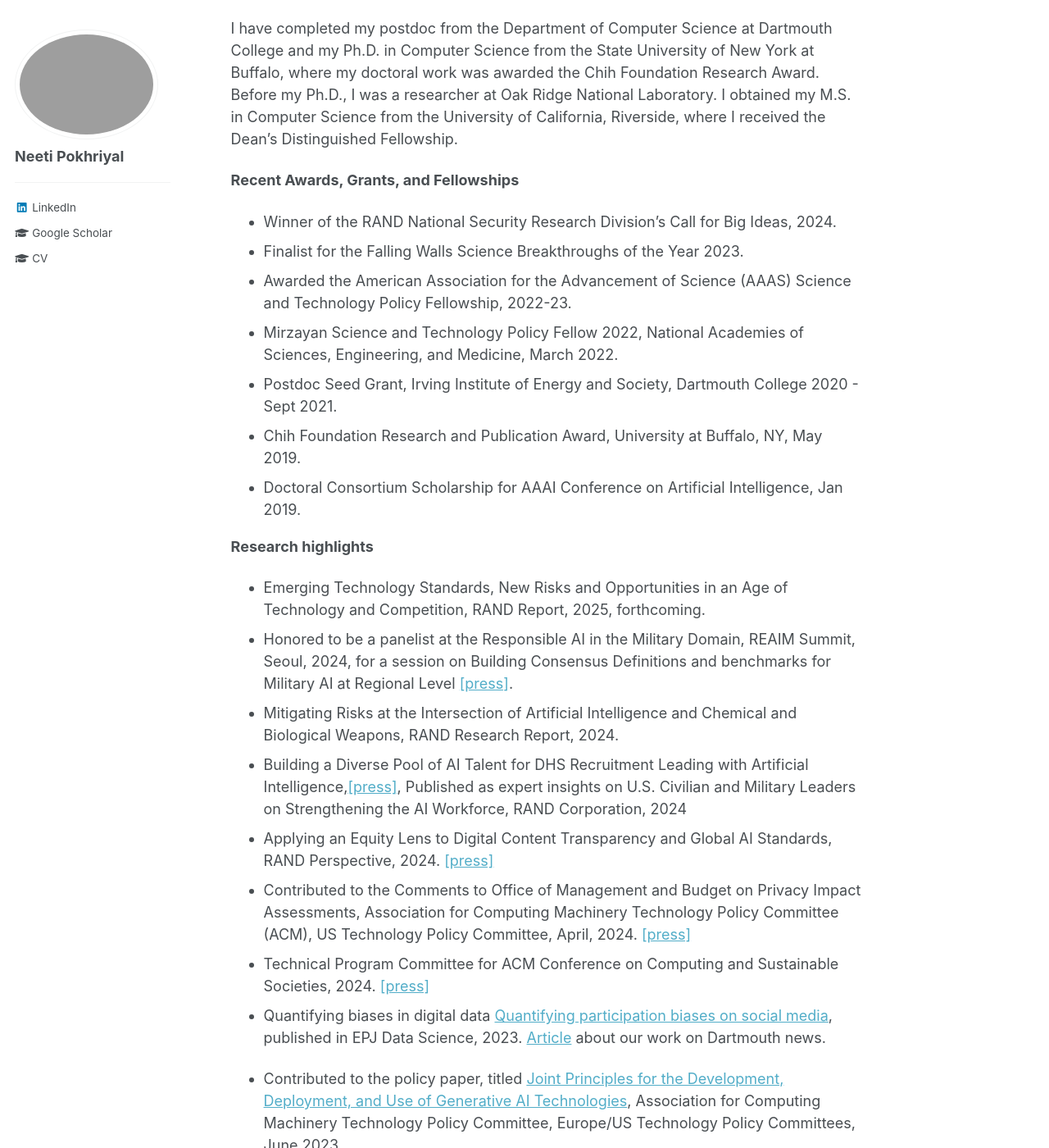
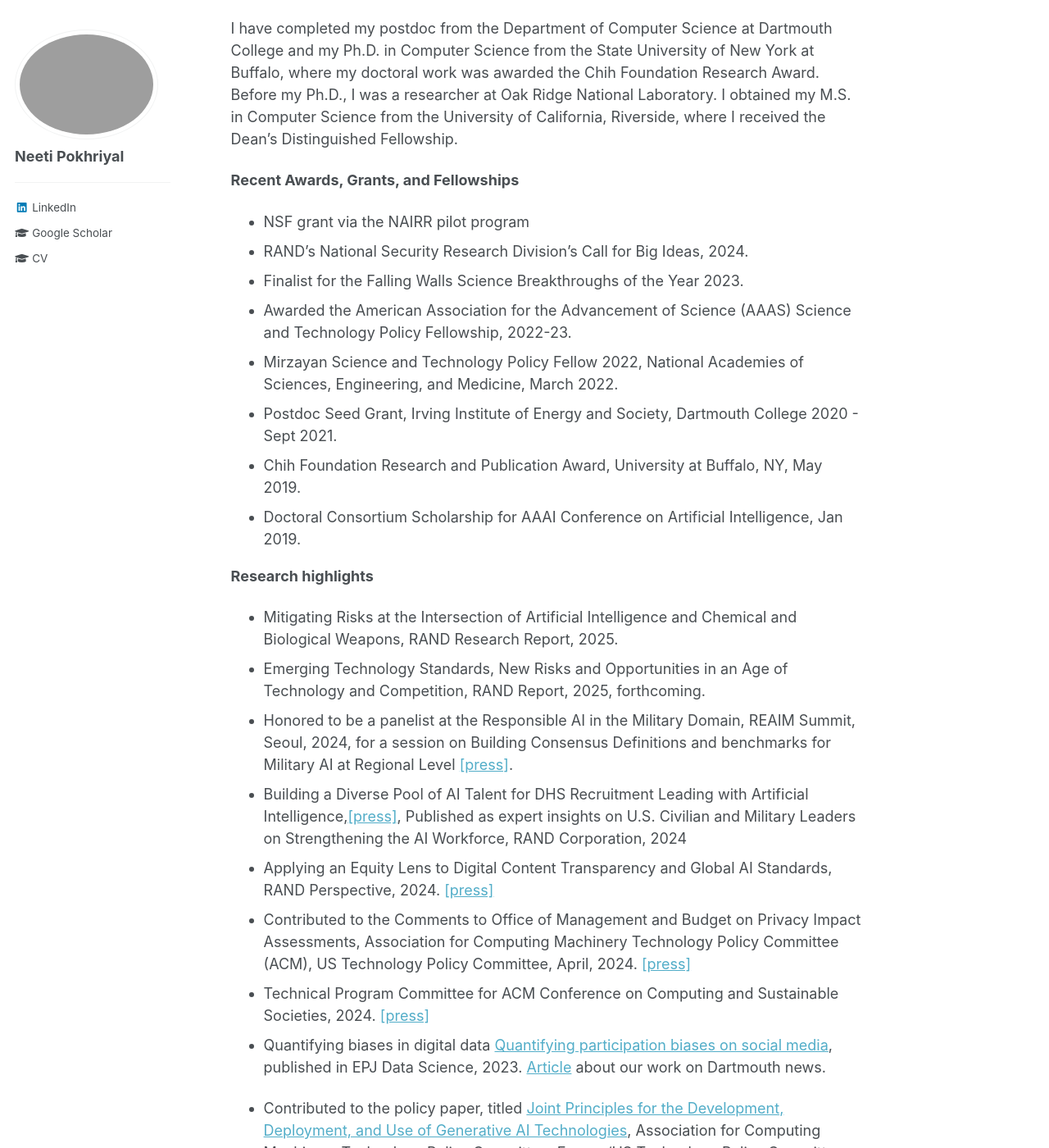
Before and after one commit to neetip/neetip.github.io, a Jekyll site: the page built from _pages/about.md, in a window 1280 px wide and 1400 px high, scrolled down 509 px. Shown: the whole window at 82% size. Built offline with Jekyll 4.4.1, drawn with Linux system fonts in a browser that asks for light colours.

Commit message:
Update about.md

```diff
--- a/_pages/about.md
+++ b/_pages/about.md
@@ -14,7 +14,8 @@ Before RAND, I was at the National Science Foundation. I was the 2022-23 AAAS Sc
 I have completed my postdoc from the Department of Computer Science at Dartmouth College and my Ph.D. in Computer Science from the State University of New York at Buffalo, where my doctoral work was awarded the Chih Foundation Research Award. Before my Ph.D., I was a researcher at Oak Ridge National Laboratory. I obtained my M.S. in Computer Science from the University of California, Riverside, where I received the Dean’s Distinguished Fellowship.
 
 <b>Recent Awards, Grants, and Fellowships</b>
-* Winner of the RAND National Security Research Division’s Call for Big Ideas, 2024.
+* NSF grant via the NAIRR pilot program
+* RAND's National Security Research Division’s Call for Big Ideas, 2024.
 * Finalist for the Falling Walls Science Breakthroughs of the Year 2023.
 * Awarded the American Association for the Advancement of Science (AAAS) Science and Technology Policy Fellowship, 2022-23.
 * Mirzayan Science and Technology Policy Fellow 2022, National Academies of Sciences, Engineering, and Medicine, March 2022.
@@ -23,9 +24,9 @@ I have completed my postdoc from the Department of Computer Science at Dartmouth
 * Doctoral Consortium Scholarship for AAAI Conference on Artificial Intelligence, Jan 2019.
 
 <b> Research highlights</b>
+* Mitigating Risks at the Intersection of Artificial Intelligence and Chemical and Biological Weapons, RAND Research Report, 2025.
 * Emerging Technology Standards, New Risks and Opportunities in an Age of Technology and Competition, RAND Report, 2025, forthcoming.
 * Honored to be a panelist at the Responsible AI in the Military Domain, REAIM Summit, Seoul, 2024, for a session on Building Consensus Definitions and benchmarks for Military AI at Regional Level <a href="https://reaim2024.kr/home/reaimeng/board/bbsReaimDetail.do">[press]</a>.
-* Mitigating Risks at the Intersection of Artificial Intelligence and Chemical and Biological Weapons, RAND Research Report, 2024.
 * Building a Diverse Pool of AI Talent for DHS Recruitment Leading with Artificial Intelligence,<a href="https://www.rand.org/pubs/perspectives/PEA3414-1.html#document-details">[press]</a>, Published as expert insights on U.S. Civilian and Military Leaders on Strengthening the AI Workforce, RAND Corporation, 2024
 * Applying an Equity Lens to Digital Content Transparency and Global AI Standards, RAND Perspective, 2024. <a href="https://www.rand.org/pubs/perspectives/PEA3379-1.html">[press]</a>
 * Contributed to the Comments to Office of Management and Budget on Privacy Impact Assessments, Association
```
